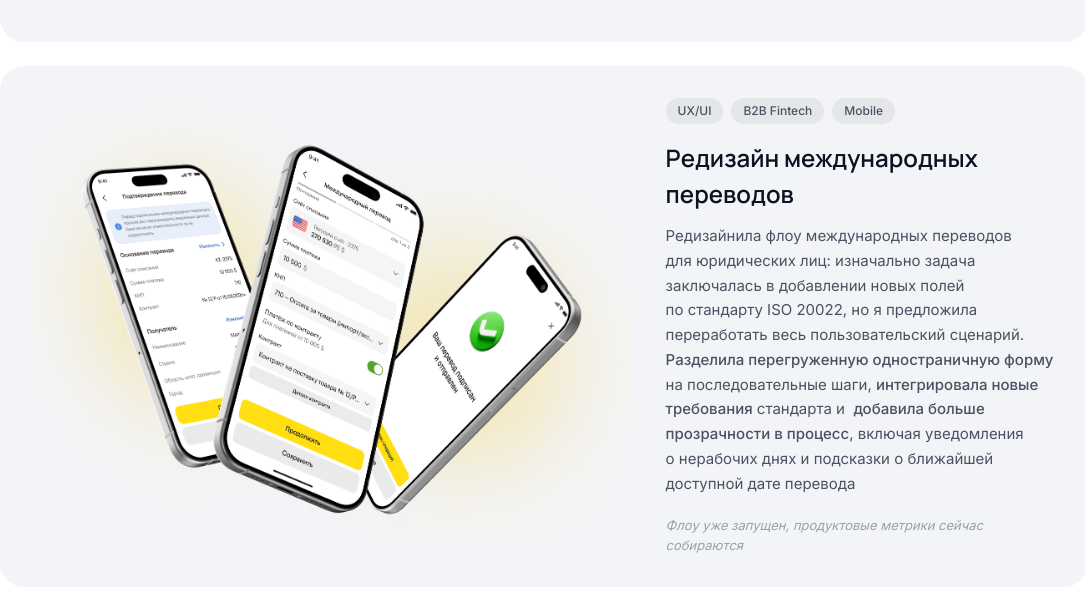
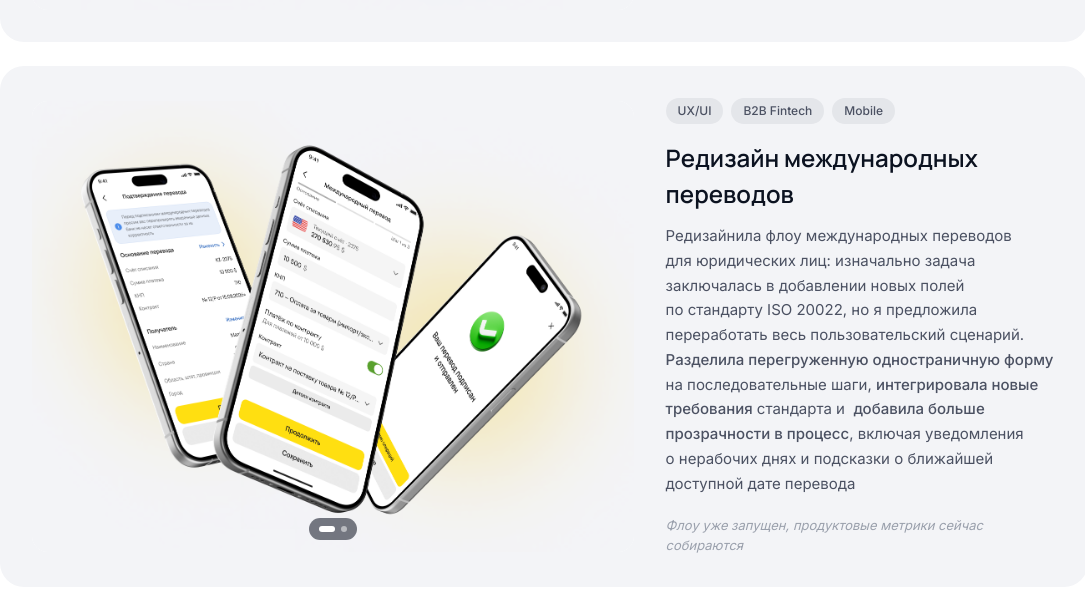
Before and after one commit to aisuluaitbayeva/aisulu-portfolio, a React (Vite) app: page / in a window 1280 px wide. Shown: the part 1052-1654 px from the top of the page, without its empty margins (96-1181 px from the left). Built offline with nearby package versions, Linux system fonts and the light colour scheme.

Commit message:
Update Projects – обновила скрины переводов

```diff
--- a/src/App.jsx
+++ b/src/App.jsx
@@ -240,7 +240,8 @@ const projects = [
     results: [],
     note: "Флоу уже запущен, продуктовые метрики сейчас собираются",
     media: [
-      { src: "/TRANSFER.png" },
+      { src: "/TRANSFER-1.png" },
+      { src: "/TRANSFER-2.png" },
       ],
   },
   {
```
